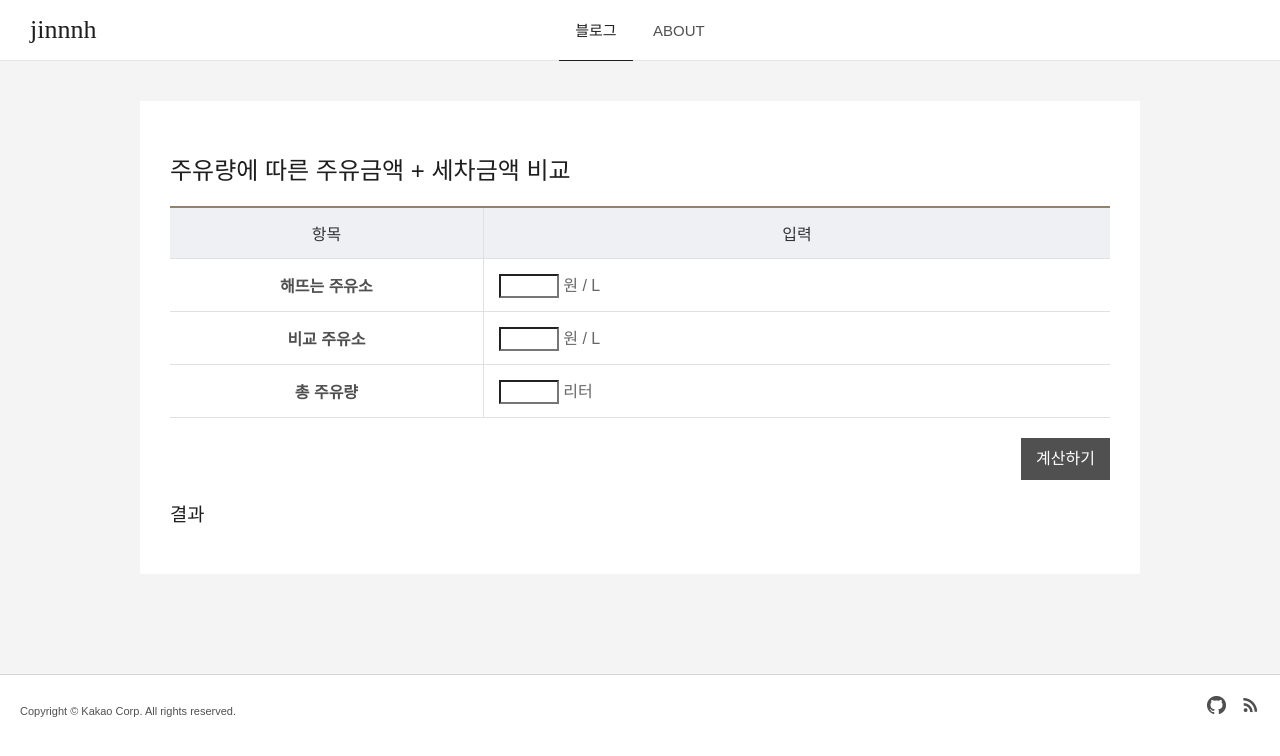
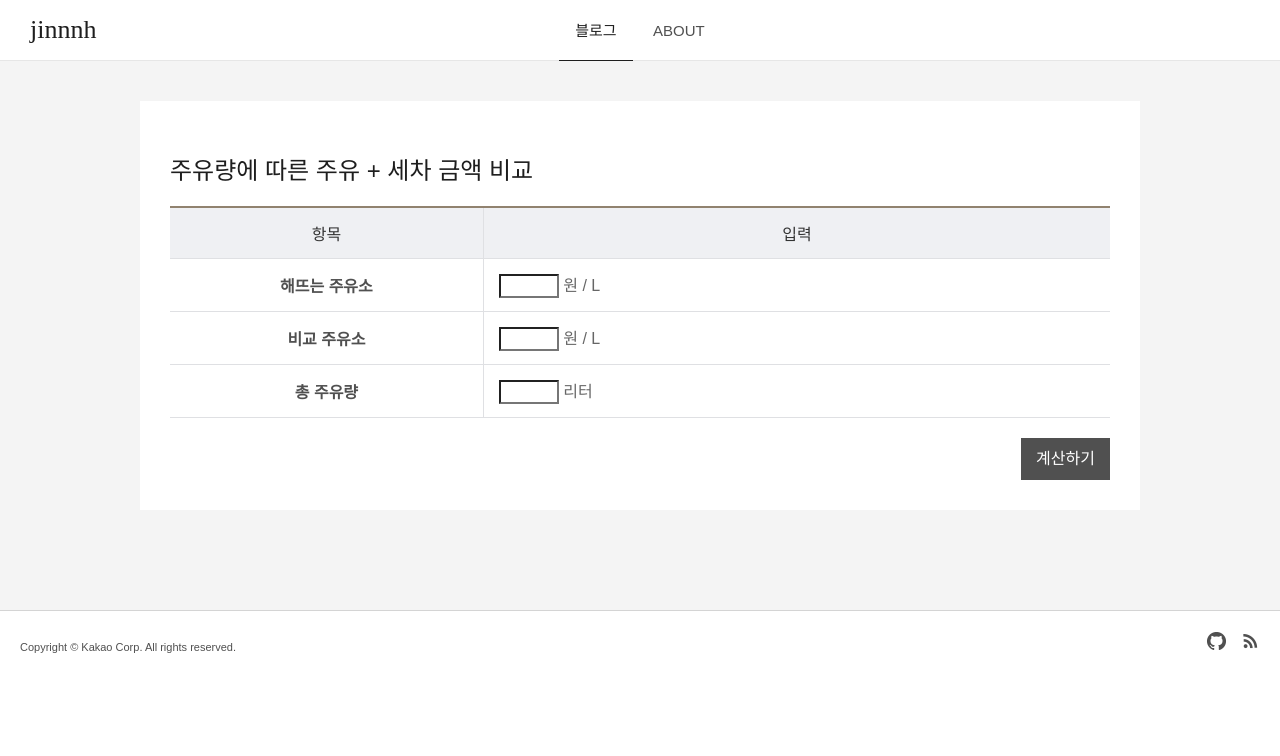
Before and after one commit to gutmate/gutmate.github.com, a Jekyll site: the page practice/oil_calc.html, which Jekyll copies as it is, in a window 1280 px wide. Shown: the top 756 px of the page. Built offline with Jekyll 4.4.1, drawn with Linux system fonts in a browser that asks for light colours; some web fonts are replaced; some of the changed lines change nothing that is shown.

Commit message:
Update oil_calc

```diff
--- a/practice/oil_calc.html
+++ b/practice/oil_calc.html
@@ -4,25 +4,25 @@
     <meta charset="utf-8">
     <meta http-equiv="X-UA-Compatible" content="IE=edge">
     <meta name="viewport" content="width=device-width, initial-scale=1.0">
-    <title>기름값 계산기</title>
-    <meta name="title" content="기름값 계산기">
+    <title>주유 금액 계산기</title>
+    <meta name="title" content="주유 금액 계산기">
     <meta name="author" content="jinnnh">
-    <meta name="description" content="기름값 계산해보자!!">
+    <meta name="description" content="주유 금액 계산해보자!!">
     <meta property="og:site_name" content="jinnnh 블로그">
     <meta property="og:type" content="article">
-    <meta property="og:title" content="기름값 계산기">
-    <meta property="og:description" content="기름값 계산해보자!!">
-    <meta property="og:url" content="https://gutmate.github.io/2018/04/30/mysql-database-keymaps/">
+    <meta property="og:title" content="주유 금액 계산기">
+    <meta property="og:description" content="주유 금액 계산해보자!!">
+    <meta property="og:url" content="https://gutmate.github.io/practice/oil_calc.html">
     <meta property="og:image" content="https://gutmate.github.io/assets/images/default_blog_cover.jpg">
     <meta name="twitter:card" content="summary_large_image">
-    <meta name="twitter:title" content="기름값 계산기">
-    <meta name="twitter:description" content="기름값 계산해보자!!">
+    <meta name="twitter:title" content="주유 금액 계산기">
+    <meta name="twitter:description" content="주유 금액 계산해보자!!">
     <meta name="twitter:label1" content="Written by">
     <meta name="twitter:data1" content="jinnnh">
     <meta name="twitter:image:src" content="https://gutmate.github.io/assets/images/default_blog_cover.jpg">
     <meta property="article:tag" content="database">
     <meta property="article:tag" content="mysql">
-    <meta property="article:published_time" content="2018-04-30T14:00:00+09:00">
+    <meta property="article:published_time" content="2018-05-04T15:00:00+09:00">
     <meta property="article:author" content="https://gutmate.github.io/authors/jinnnh">
     <link href="https://gutmate.github.io/rss/" rel="alternate" type="application/rss+xml" title="RSS">
     <link href="../assets/favicon.ico" rel="shortcut icon" type="image/vnd.microsoft.icon">
@@ -67,7 +67,7 @@
     <div id="wrapper">
         <div id="content" class="container">
 
-            <div><h2>주유량에 따른 주유금액 + 세차금액 비교</h2></div>
+            <div><h2>주유량에 따른 주유 + 세차 금액 비교</h2></div>
 
             <div class="table tb_view">
                 <table>
@@ -105,7 +105,6 @@
                 </div>
             </div>
 
-            <div><h3>결과</h3></div>
         </div><!-- //container -->
 
         <script>
@@ -116,12 +115,13 @@
 
                 setTable(a, b, _oil);
 
-                $('#content').append(_tableHtml);
-
-                /* if ($('#output_table').length === 0) {
+                if ($('#output_table').length === 0) {
+                    $('#content').append('<div><h3>결과</h3></div>');
                     $('#content').append(_tableHtml);
+                    $('#oil_calc').text('계속 계산하기');
                 } else {
-                } */
+                    $('#content').append(_tableHtml);
+                }
             });
 
             /**
```
